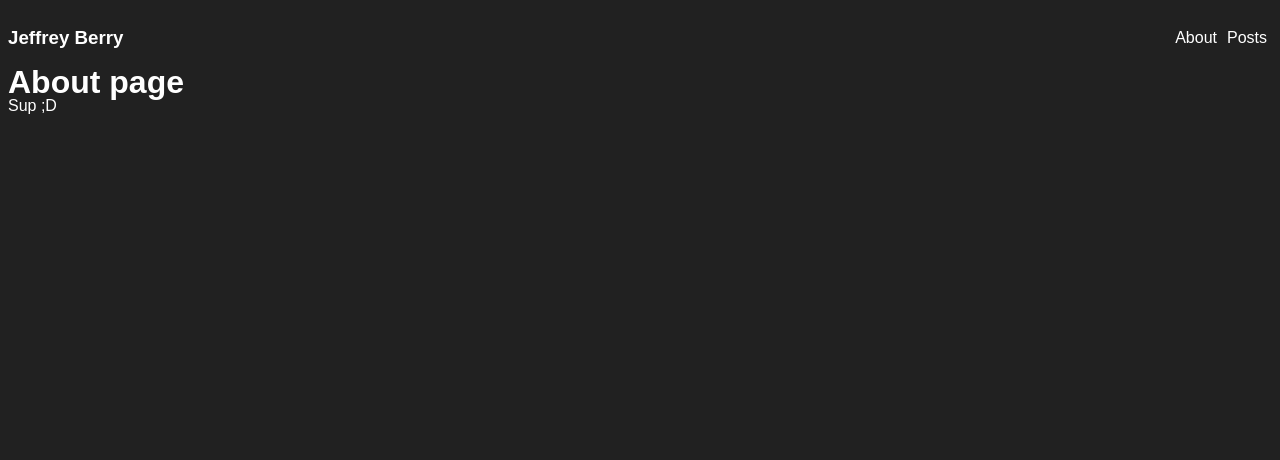
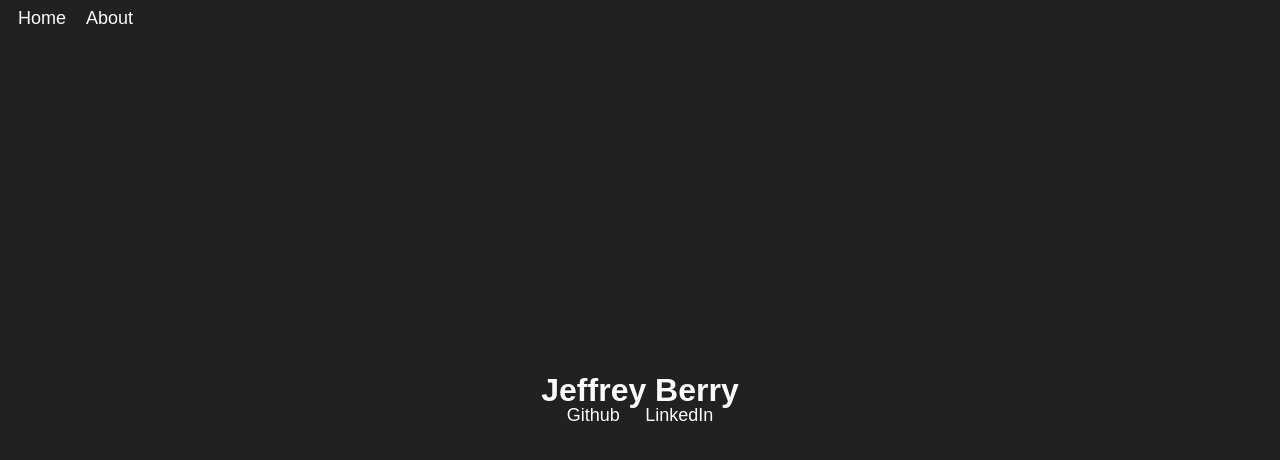
Before and after one commit to jberry93/jeffreyberry.dev, a Gatsby site: page /about in a window 1280 px wide. Built offline with nearby package versions, Linux system fonts and the light colour scheme; Gatsby itself is replaced by a stand-in of ours; a web font is replaced by a local one.

Commit message:
refactor(styles): add more styles

```diff
--- a/src/layouts/index.tsx
+++ b/src/layouts/index.tsx
@@ -7,11 +7,8 @@ export const MainLayout: React.SFC = memo(({ children }) => (
             <nav style={{
                 display: 'flex',
                 alignItems: 'center',
-                justifyContent: 'center',
+                justifyContent: 'start',
             }}>
-                <h3 style={{ marginRight: 'auto' }}>
-                    <Link to="/">Jeffrey Berry</Link>
-                </h3>
                 <ul style={{
                     listStyle: 'none',
                     display: 'flex',
@@ -19,8 +16,24 @@ export const MainLayout: React.SFC = memo(({ children }) => (
                     margin: '0',
                     padding: '0',
                 }}>
-                    <li style={{ margin: '0 5px' }}><Link to="/about">About</Link></li>
-                    <li style={{ margin: '0 5px' }}><Link to="/posts">Posts</Link></li>
+                    <li style={{ margin: '0 5px' }}>
+                        <Link
+                            style={{
+                                margin: '5px',
+                                fontSize: '18px',
+                            }}
+                            to="/"
+                        >Home</Link>
+                    </li>
+                    <li style={{ margin: '0 5px' }}>
+                        <Link
+                            style={{
+                                margin: '5px',
+                                fontSize: '18px',
+                            }}
+                            to="/about"
+                        >About</Link>
+                    </li>
                 </ul>
             </nav>
         </header>
--- a/src/pages/about.tsx
+++ b/src/pages/about.tsx
@@ -1,16 +1,45 @@
 import React, { Component } from 'react';
 import { MainLayout } from '../layouts';
 
-type Props = {};
+interface Props {};
 
-type State = {}
+interface State {}
 
 export default class AboutPage extends Component<Props, State> {
     public render() {
         return (
             <MainLayout>
-                <h1>About page</h1>
-                <p>Sup ;D</p>
+                <section style={{
+                    position: 'absolute',
+                    top: '50%',
+                    left: '50%',
+                    transform: 'translate(-50%, -50%)',
+                }}>
+                    <h1 style={{
+                        textAlign: 'center',
+                        fontSize: 32,
+                    }}>Jeffrey Berry</h1>
+                    <div style={{
+                        display: 'flex',
+                        alignItems: 'center',
+                        justifyContent: 'space-evenly',
+                    }}>
+                        <a
+                            href="https://github.com/jberry93"
+                            target="_blank"
+                            style={{
+                                fontSize: 18,
+                            }}
+                        >Github</a>
+                        <a
+                            href="https://www.linkedin.com/in/jeffrey-berry-82154a3a/"
+                            target="_blank"
+                            style={{
+                                fontSize: 18,
+                            }}
+                        >LinkedIn</a>
+                    </div>
+                </section>
             </MainLayout>
         );
     }
--- a/src/styles/global.css
+++ b/src/styles/global.css
@@ -2,7 +2,7 @@
 
 html {
     background-color: #212121;
-    color: #ffffff;
+    color: #FAFAFA;
     font-family: 'NTR', sans-serif;
 }
 
@@ -17,5 +17,17 @@ h1 {
 
 a {
     text-decoration: none;
-    color: #ffffff;
+    color: #FAFAFA;
 }
+
+a.button {
+    border: 1px solid #FAFAFA;
+    padding: 5px 10px;
+    border-radius: 8px;
+    transition: 0.8s;
+}
+
+a.button:hover {
+    background-color: #00C853;
+    border: 1px solid #00C853;
+}
```
Also changed, not shown: src/pages/404.tsx (+18 -2 lines), src/pages/index.tsx (+10 -30 lines).
